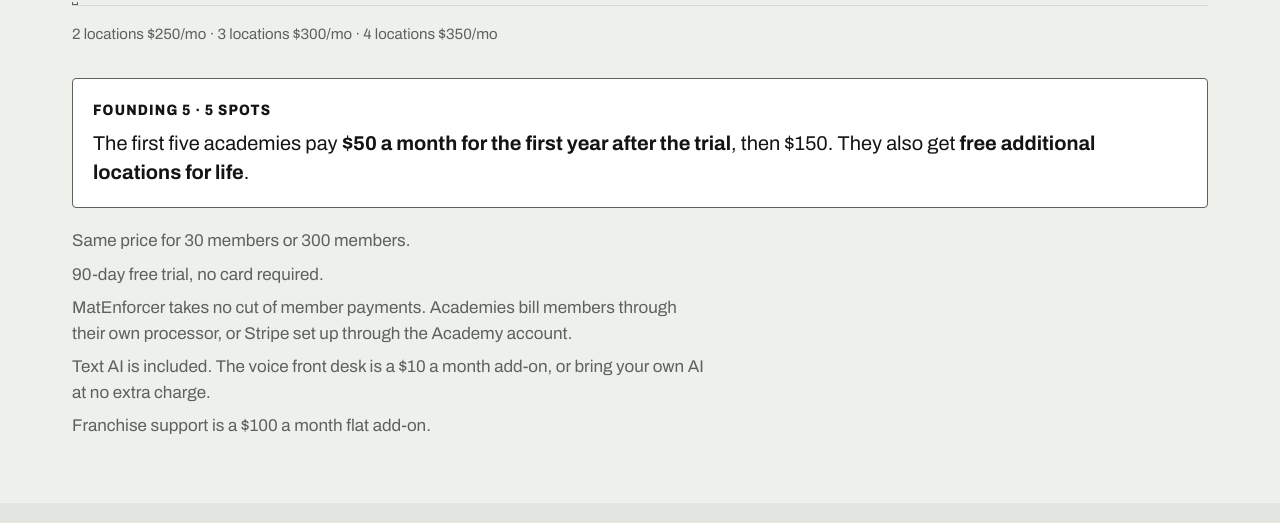
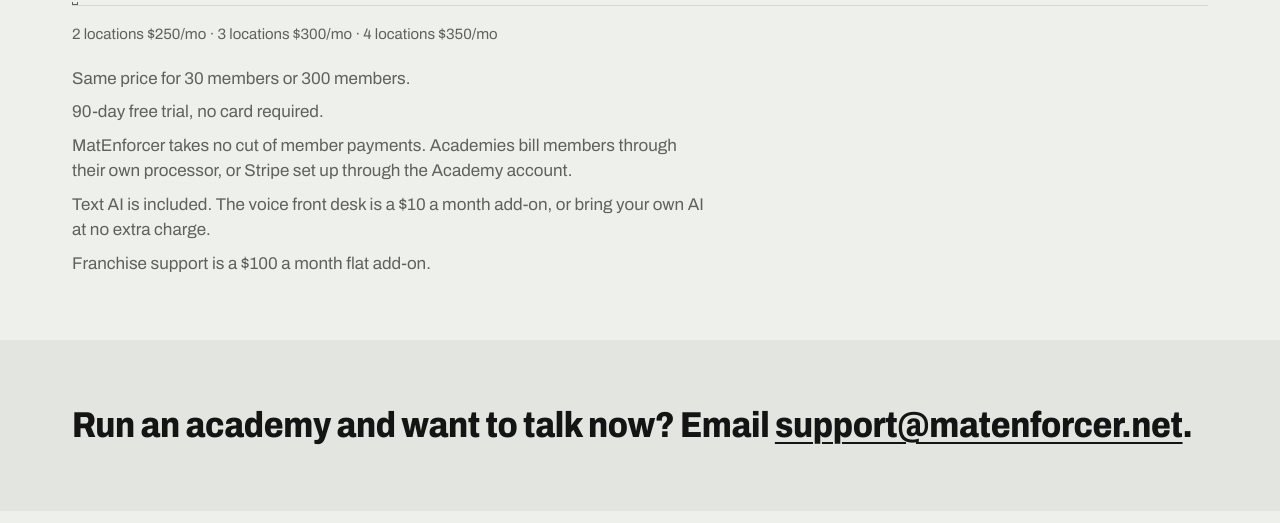
Before and after one commit to Malinowski-Consulting-LLC/matenforcer-coming-soon, a plain HTML site: page site/index.html in a window 1280 px wide. Shown: the part 4202-4725 px from the top of the page. Drawn offline with Linux system fonts and the light colour scheme.

Commit message:
Remove Founding 5 offer from the landing page

```diff
--- a/site/index.html
+++ b/site/index.html
@@ -143,10 +143,6 @@
       <li><span>3rd location and each after</span> <strong>$50 <span>/ mo</span></strong></li>
     </ol>
     <p class="cs-price__totals">2 locations $250/mo &middot; 3 locations $300/mo &middot; 4 locations $350/mo</p>
-    <aside class="cs-price__founding" aria-label="Founding academies">
-      <p class="cs-price__founding-title">Founding 5 &middot; 5 spots</p>
-      <p>The first five academies pay <strong>$50 a month for the first year after the trial</strong>, then $150. They also get <strong>free additional locations for life</strong>.</p>
-    </aside>
     <ul class="cs-price__terms">
       <li>Same price for 30 members or 300 members.</li>
       <li>90-day free trial, no card required.</li>
```
Also changed, not shown: site/llms.txt.
